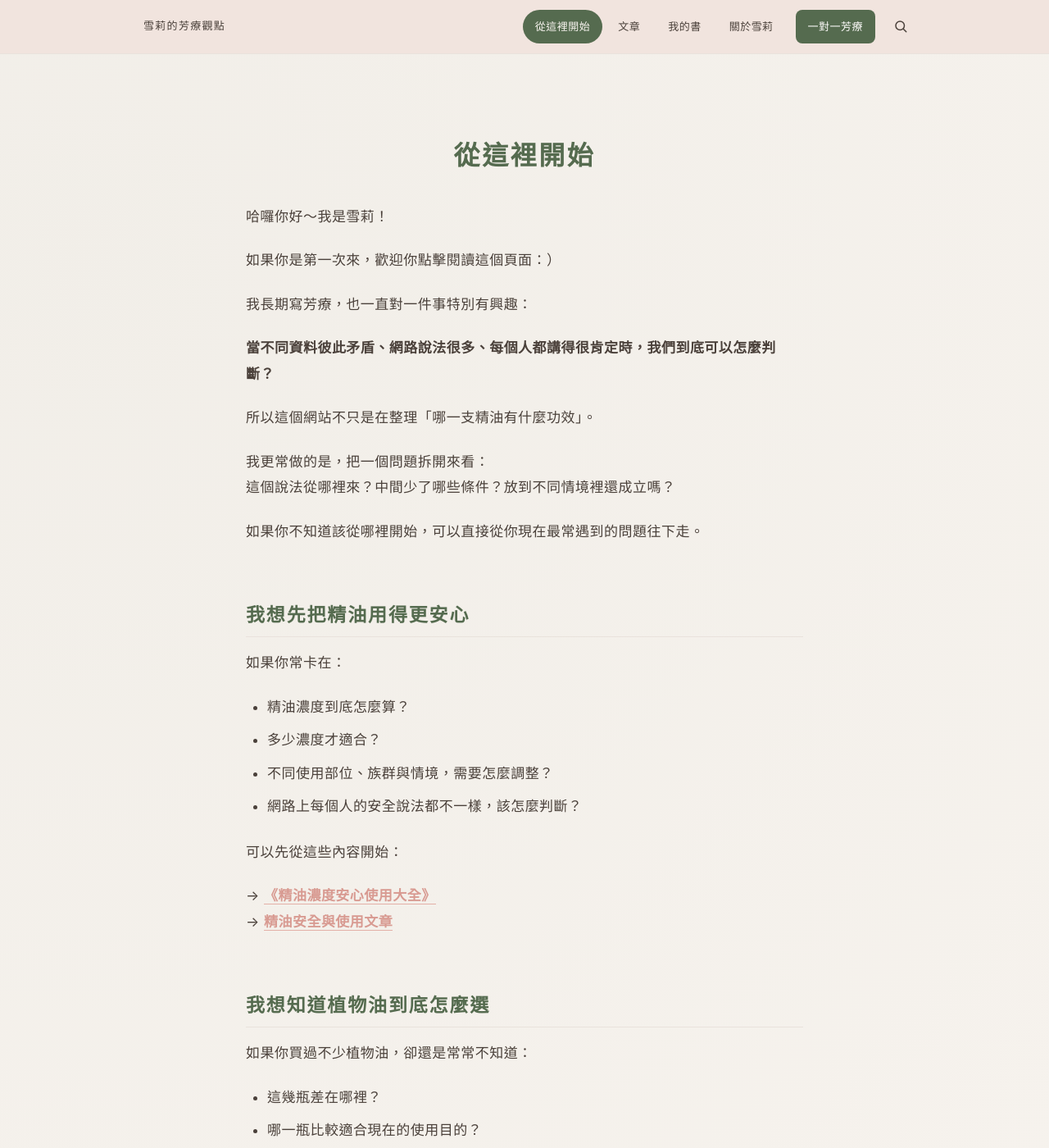
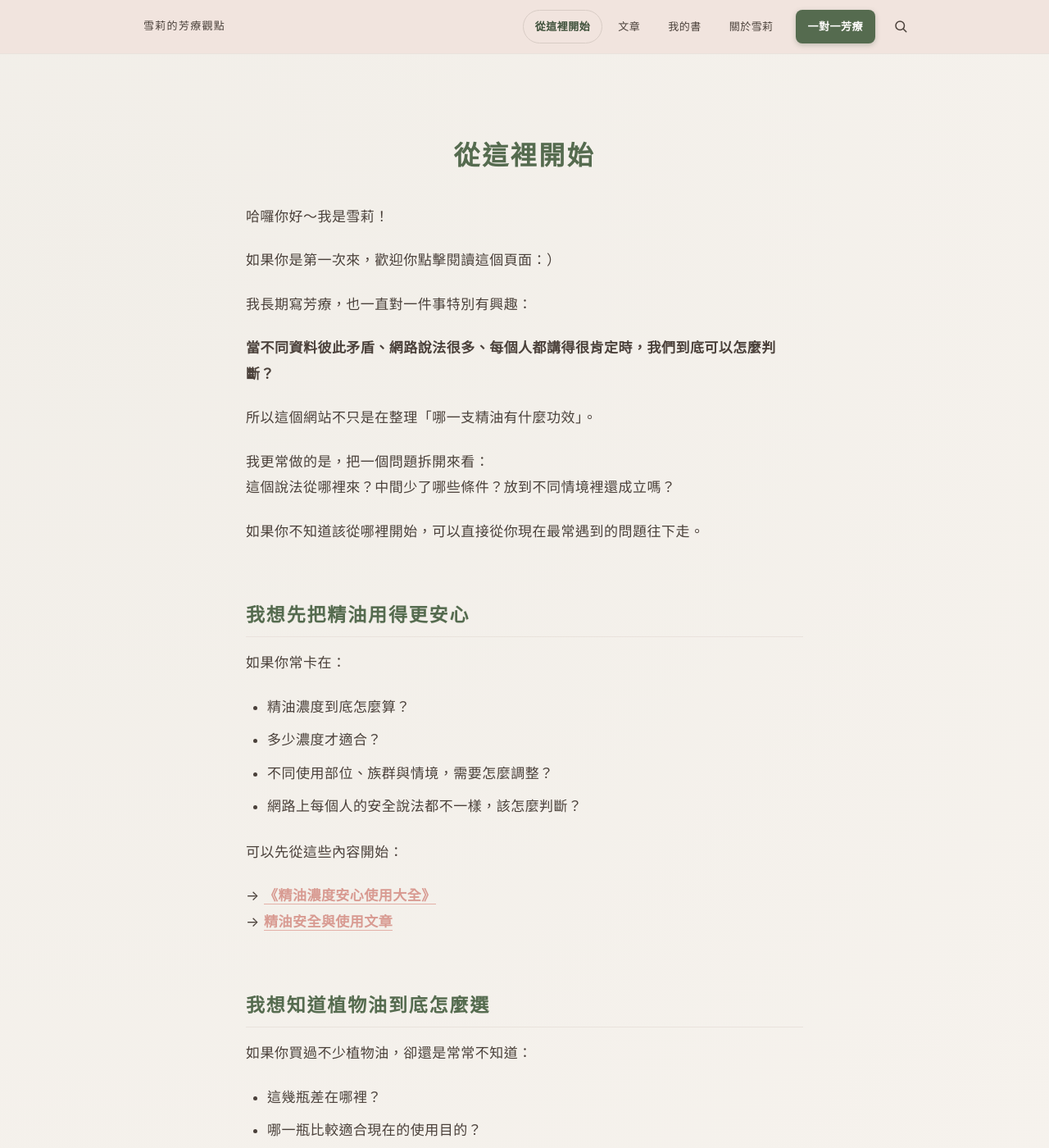
Before and after one commit to sherry-aromatherapy/sherry-aromatherapy.github.io, a Jekyll site: the page built from _pages/start-here.md, in a window 1280 px wide and 1400 px high. Shown: the whole window at 82% size. Built offline with Jekyll 4.4.1, drawn with Linux system fonts in a browser that asks for light colours.

Commit message:
換樣式

```diff
--- a/assets/css/style.css
+++ b/assets/css/style.css
@@ -176,8 +176,10 @@ nav.site-nav a:hover{
   text-decoration:none;
 }
 nav.site-nav a.active{
-  background:var(--indigo);
-  color:var(--parchment);
+  background:var(--surface);
+  color:var(--indigo-deep);
+  font-weight:700;
+  border-color:var(--chip-border);
 }
 nav.site-nav a.nav-search-icon{
   margin-left:6px;
@@ -194,9 +196,10 @@ nav.site-nav a.nav-search-icon.active{
 nav.site-nav a.nav-cta{
   background:var(--indigo);
   color:var(--white);
-  font-weight:500;
+  font-weight:700;
   border-radius:8px;
   margin-left:8px;
+  box-shadow:0 2px 6px rgba(63,81,59,0.28);
 }
 nav.site-nav a.nav-cta:hover{
   background:var(--indigo-deep);
```
